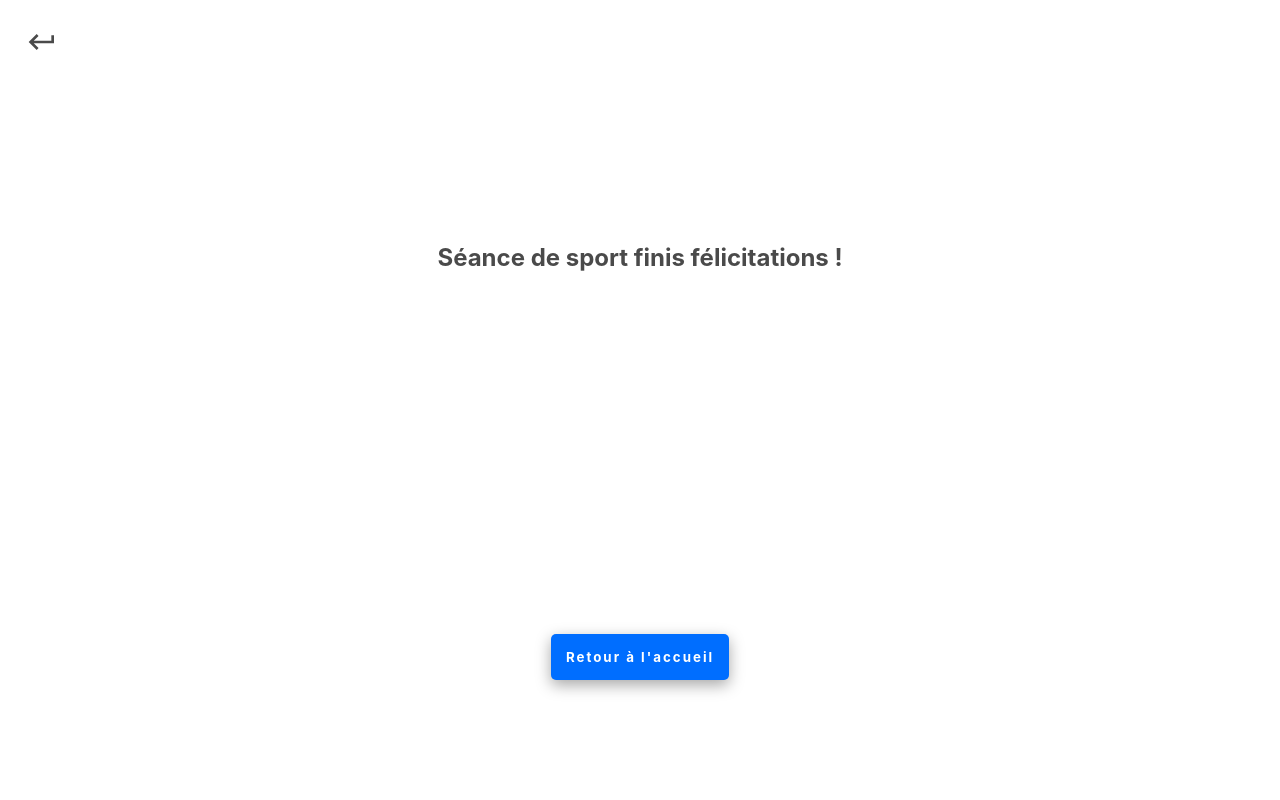
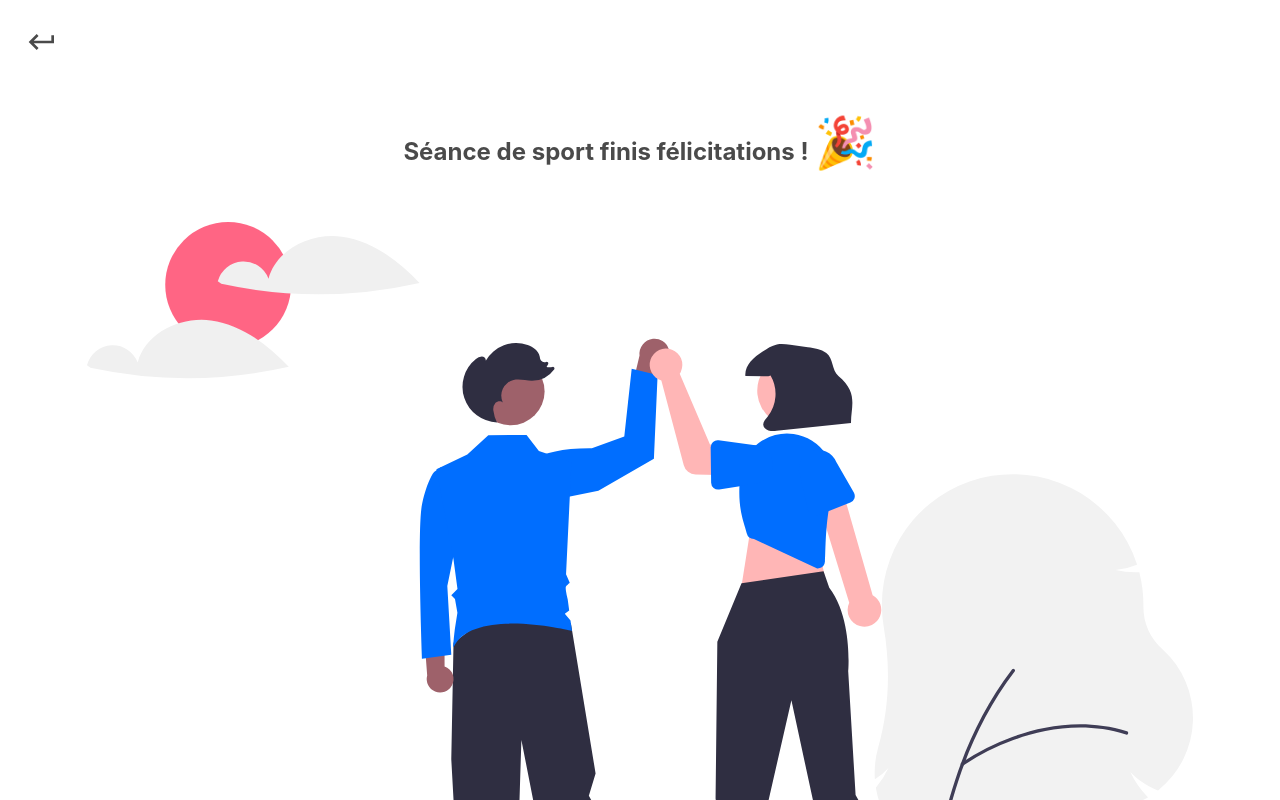
Before and after one commit to HugoAloche/appSport, a plain HTML site: page pages/seance-finis/index.html in a window 1280 px wide. Shown: the top 800 px of the page. Drawn offline with Linux system fonts and the light colour scheme; files whose address does not match are found by name.

Commit message:
feat: modif pages

```diff
--- a/pages/seance-finis/index.html
+++ b/pages/seance-finis/index.html
@@ -15,7 +15,8 @@
     <main>
         <a href="../../"><img src="../../src//svg//keyboard_return_black_24dp.svg" width="32px" alt="Icône de retour en arrière"></a>
         <section>
-            <h1>Séance de sport finis félicitations !</h1>
+            <h1>Séance de sport finis félicitations ! <span class="icon">&#127881;</span></h1>
+            <img class="svg" src="../../src/svg/congratulate.svg" alt="">
             <a href="../../"><button>Retour à l'accueil</button></a>
         </section>
     </main>
--- a/src/css/style.scss
+++ b/src/css/style.scss
@@ -285,3 +285,11 @@ footer {
         }
     }
 }
+
+.icon {
+    font-size: 50px;
+}
+
+.svg {
+    width: 90%;
+}
```
Also changed, not shown: src/css/style.css, src/svg/congratulate.svg (added), 1 other file.
